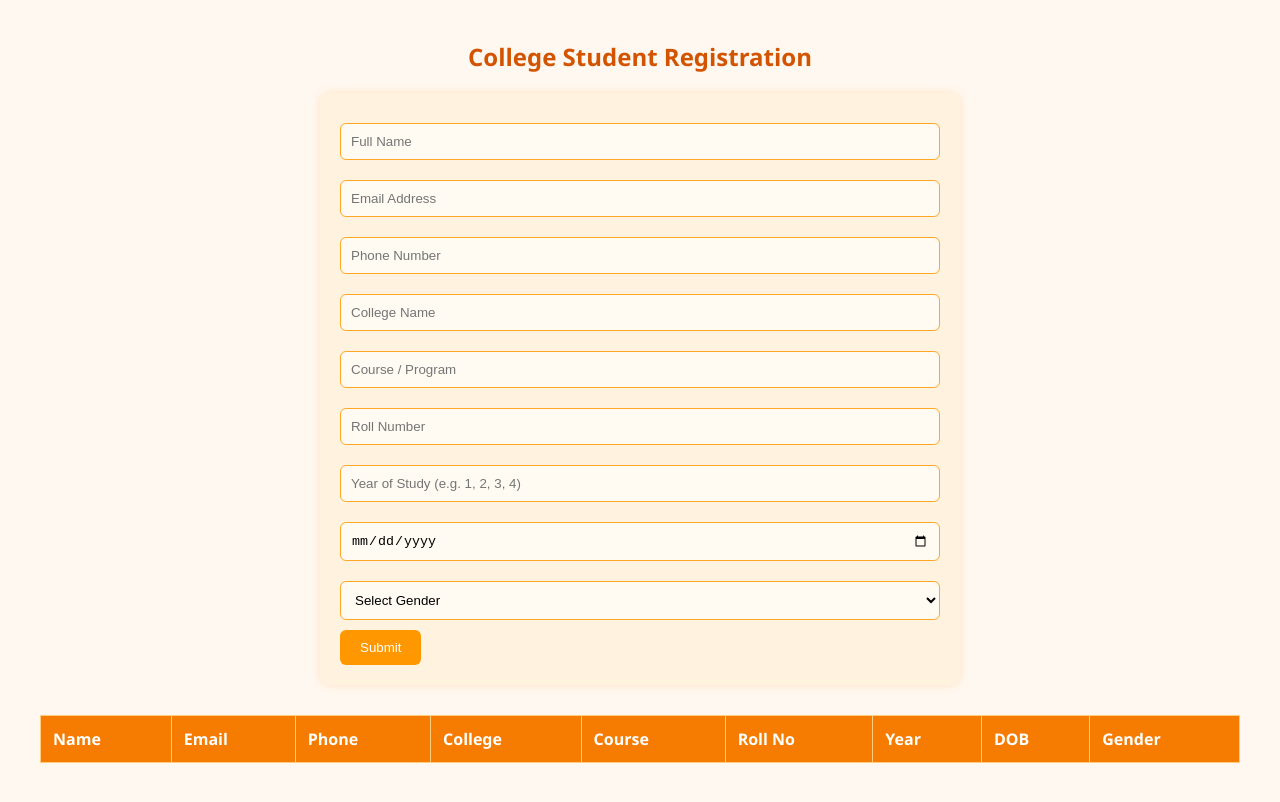
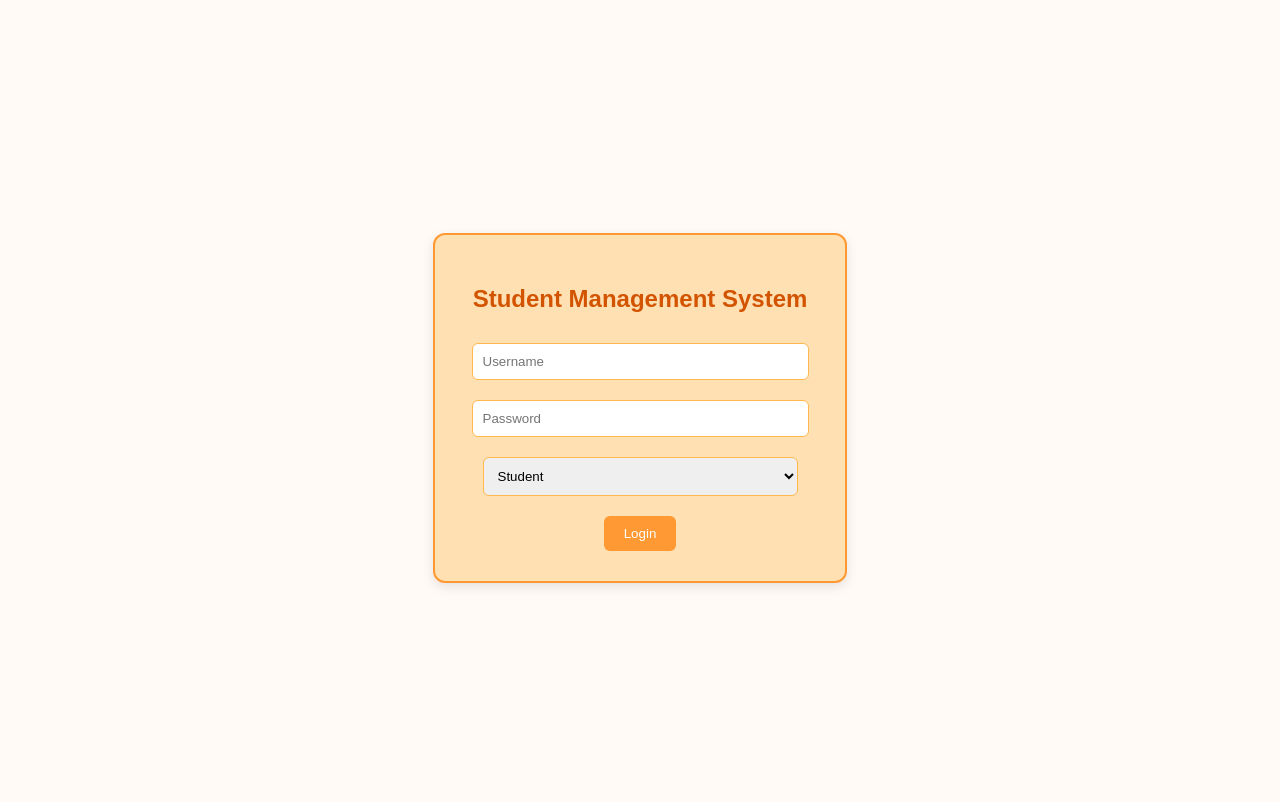
Before and after one commit to ammuammu55710-sudo/Team-1, a plain HTML site: page student.html in a window 1280 px wide. Drawn offline with Linux system fonts and the light colour scheme.

Commit message:
added some changes

```diff
--- a/student.html
+++ b/student.html
@@ -2,136 +2,78 @@
 <html lang="en">
 <head>
 <meta charset="UTF-8">
-  <title>College Student Details</title>
+<title>Student Management System</title>
 <style>
   body {
-      font-family: 'Segoe UI', sans-serif;
-      margin: 40px;
-      background-color: #fff8f0;
+    font-family: Arial, sans-serif;
+    background: #fffaf5;
+    display: flex;
+    justify-content: center;
+    align-items: center;
+    min-height: 100vh;
   }
+
+  .login-container {
+    background: #ffe0b3; /* light orange */
+    border: 2px solid #ff9933; /* darker orange border */
+    border-radius: 12px;
+    padding: 30px;
+    width: 350px;
+    text-align: center;
+    box-shadow: 0 4px 12px rgba(0,0,0,0.1);
+  }
+
   h2 {
-      text-align: center;
     color: #d35400;
+    margin-bottom: 20px;
   }
-    form {
-      background: #fff3e0;
-      padding: 20px;
-      border-radius: 10px;
-      max-width: 600px;
-      margin: auto;
-      box-shadow: 0 0 10px rgba(255, 140, 0, 0.2);
+
+  input, select {
+    width: 90%;
+    padding: 10px;
+    margin: 10px 0;
+    border: 1px solid #ffb84d;
+    border-radius: 6px;
   }
-    input, select {
-      margin: 10px 0;
-      padding: 10px;
-      width: 100%;
-      box-sizing: border-box;
-      border: 1px solid #ffa726;
-      border-radius: 6px;
-      background-color: #fffaf2;
-    }
+
   button {
-      padding: 10px 20px;
-      background-color: #ff9800;
+    background: #ff9933;
     color: white;
     border: none;
+    padding: 10px 20px;
+    margin-top: 10px;
     border-radius: 6px;
     cursor: pointer;
   }
-    button:hover {
-      background-color: #fb8c00;
-    }
-    table {
-      width: 100%;
-      margin-top: 30px;
-      border-collapse: collapse;
-      background: #fff;
-    }
-    th, td {
-      padding: 12px;
-      border: 1px solid #ffcc80;
-      text-align: left;
-    }
-    th {
-      background-color: #f57c00;
-      color: white;
-    }
+
+  button:hover { background: #e68a00; }
 </style>
 </head>
 <body>
 
-  <h2>College Student Registration</h2>
-
-  <form id="studentForm">
-    <input type="text" id="fullName" placeholder="Full Name" required />
-    <input type="email" id="email" placeholder="Email Address" required />
-    <input type="tel" id="phone" placeholder="Phone Number" required />
-    <input type="text" id="college" placeholder="College Name" required />
-    <input type="text" id="course" placeholder="Course / Program" required />
-    <input type="text" id="rollNo" placeholder="Roll Number" required />
-    <input type="number" id="year" placeholder="Year of Study (e.g. 1, 2, 3, 4)" required />
-    <input type="date" id="dob" placeholder="Date of Birth" required />
-    <select id="gender" required>
-      <option value="">Select Gender</option>
-      <option value="Male">Male</option>
-      <option value="Female">Female</option>
-      <option value="Other">Other</option>
-    </select>
-    <button type="submit">Submit</button>
-  </form>
-
-  <table id="studentTable">
-    <thead>
-      <tr>
-        <th>Name</th>
-        <th>Email</th>
-        <th>Phone</th>
-        <th>College</th>
-        <th>Course</th>
-        <th>Roll No</th>
-        <th>Year</th>
-        <th>DOB</th>
-        <th>Gender</th>
-      </tr>
-    </thead>
-    <tbody>
-      <!-- Student rows will appear here -->
-    </tbody>
-  </table>
+<div class="login-container">
+  <h2>Student Management System</h2>
+  <input type="text" id="username" placeholder="Username"><br>
+  <input type="password" id="password" placeholder="Password"><br>
+  <select id="role">
+    <option value="student">Student</option>
+    <option value="faculty">Faculty</option>
+  </select><br>
+  <button onclick="login()">Login</button>
+</div>
 
 <script>
-    const form = document.getElementById('studentForm');
-    const tableBody = document.querySelector('#studentTable tbody');
+  function login() {
+    const username = document.getElementById('username').value;
+    const role = document.getElementById('role').value;
 
-    form.addEventListener('submit', function(e) {
-      e.preventDefault();
+    if(username === "" || document.getElementById('password').value === "") {
+      alert("Please enter username and password.");
+      return;
+    }
 
-      const fullName = document.getElementById('fullName').value;
-      const email = document.getElementById('email').value;
-      const phone = document.getElementById('phone').value;
-      const college = document.getElementById('college').value;
-      const course = document.getElementById('course').value;
-      const rollNo = document.getElementById('rollNo').value;
-      const year = document.getElementById('year').value;
-      const dob = document.getElementById('dob').value;
-      const gender = document.getElementById('gender').value;
-
-      const row = document.createElement('tr');
-      row.innerHTML = `
-        <td>${fullName}</td>
-        <td>${email}</td>
-        <td>${phone}</td>
-        <td>${college}</td>
-        <td>${course}</td>
-        <td>${rollNo}</td>
-        <td>${year}</td>
-        <td>${dob}</td>
-        <td>${gender}</td>
-      `;
-      tableBody.appendChild(row);
-
-      form.reset();
-    });
+    alert("Logged in as " + role + ": " + username);
+  }
 </script>
 
 </body>
--- a/style.css
+++ b/style.css
@@ -1,35 +1,32 @@
-* {
+/* Basic Styles */
+body {
   margin: 0;
-  padding: 0;
-  box-sizing: border-box;
-  font-family: Arial, sans-serif;
-}
-
-body {
-  background-color: #fffbe6;
+  font-family: 'Segoe UI', Tahoma, Geneva, Verdana, sans-serif;
+  background: #fff3e0; /* very light orange */
+  color: #e65100; /* dark orange */
 }
 
 .container {
   display: flex;
-  height: 100vh;
 }
 
 /* Sidebar */
 .sidebar {
-  width: 220px;
-  background-color: #ffd699;
+  width: 250px;
+  background: #ffcc80; /* light orange */
   padding: 20px;
-  border-right: 2px solid orange;
+  box-shadow: 2px 0 5px rgba(0,0,0,0.1);
+  position: relative;
 }
 
 .sidebar h2 {
-  color: darkorange;
   margin-bottom: 20px;
-  text-align: center;
+  color: #bf360c; /* deep orange */
 }
 
 .sidebar ul {
   list-style: none;
+  padding: 0;
 }
 
 .sidebar ul li {
@@ -38,33 +35,70 @@ body {
 
 .sidebar ul li a {
   text-decoration: none;
-  color: #333;
+  color: #e65100; /* orange shade */
   font-weight: bold;
-  padding: 8px 12px;
-  display: block;
-  border-radius: 5px;
+  font-family: 'Times New Roman', Times, serif;
+  transition: all 0.5s ease;
 }
 
 .sidebar ul li a:hover {
-  background-color: orange;
-  color: white;
+  color: #ffffff;
+  background-color: #ff8f00; /* bright orange on hover */
+  padding: 5px 10px;
+  border-radius: 5px;
 }
 
 /* Main Content */
 .main-content {
   flex: 1;
-  padding: 30px;
+  padding: 40px;
 }
 
 .main-content header h1 {
-  font-size: 32px;
-  color: darkorange;
-  font-weight: bold;
+  font-size: 2.5rem;
+  font-family: 'Times New Roman', Times, serif;
   margin-bottom: 20px;
+  color: #d84315; /* deep orange */
 }
 
-.main-content section p {
-  font-size: 18px;
-  line-height: 1.6;
-  color: brown;
+/* Animations */
+@keyframes fadeIn {
+  0% {opacity: 0;}
+  100% {opacity: 1;}
 }
+
+@keyframes slideIn {
+  0% {transform: translateX(-100%);}
+  100% {transform: translateX(0);}
+}
+
+@keyframes slideDown {
+  0% {transform: translateY(-50px); opacity: 0;}
+  100% {transform: translateY(0); opacity: 1;}
+}
+
+.fade-in {
+  animation: fadeIn 3s ease forwards;
+}
+
+.fade-in-text {
+  animation: fadeIn 4s ease forwards;
+}
+
+.fade-in-image {
+  animation: fadeIn 5s ease forwards;
+}
+
+.slide-in {
+  animation: slideIn 2s ease forwards;
+}
+
+.slide-in-header {
+  animation: slideDown 2s ease forwards;
+}
+
+.fade-in-delay1 { animation: fadeIn 2.4s ease forwards; }
+.fade-in-delay2 { animation: fadeIn 2.8s ease forwards; }
+.fade-in-delay3 { animation: fadeIn 3.2s ease forwards; }
+.fade-in-delay4 { animation: fadeIn 3.6s ease forwards; }
+.fade-in-delay5 { animation: fadeIn 4s ease forwards; }
```
Also changed, not shown: index.html (+14 -15 lines), inst.html (+12 -0 lines), 1 other file. Lines whose indentation alone changed are shown as unchanged.
